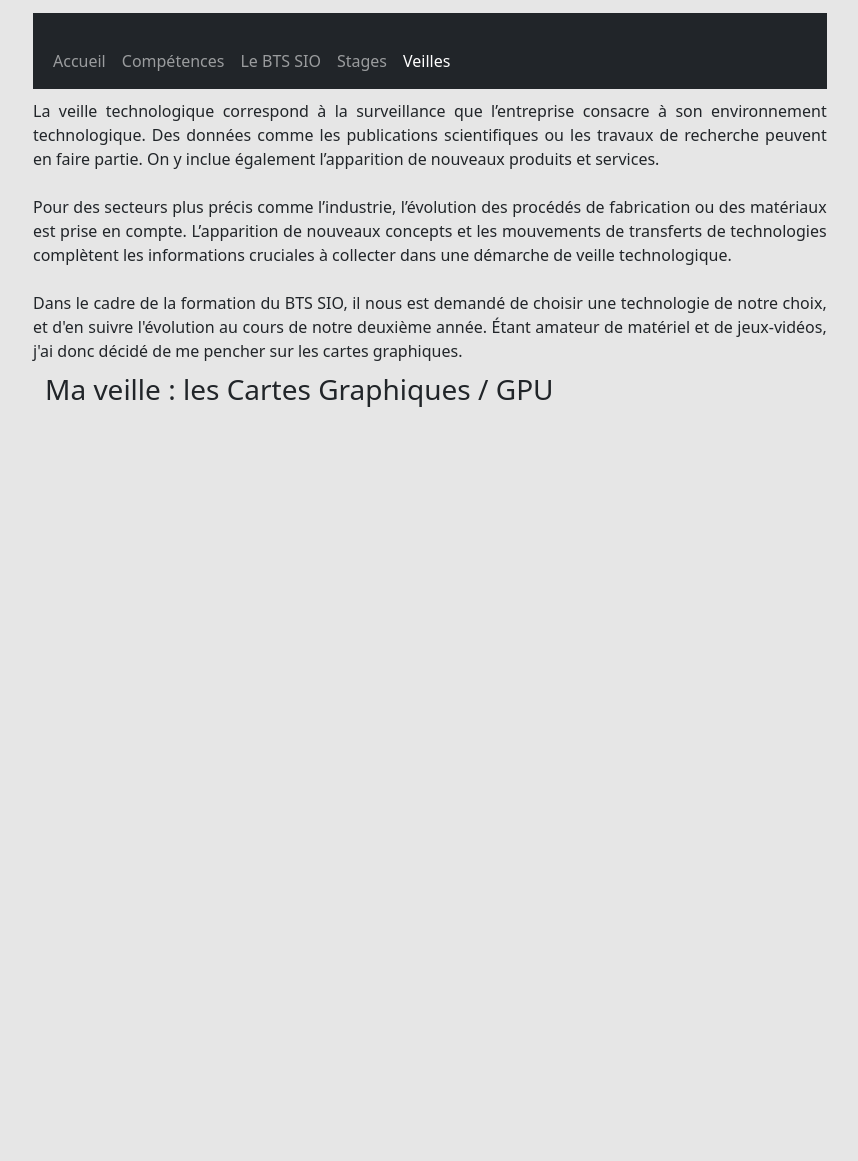
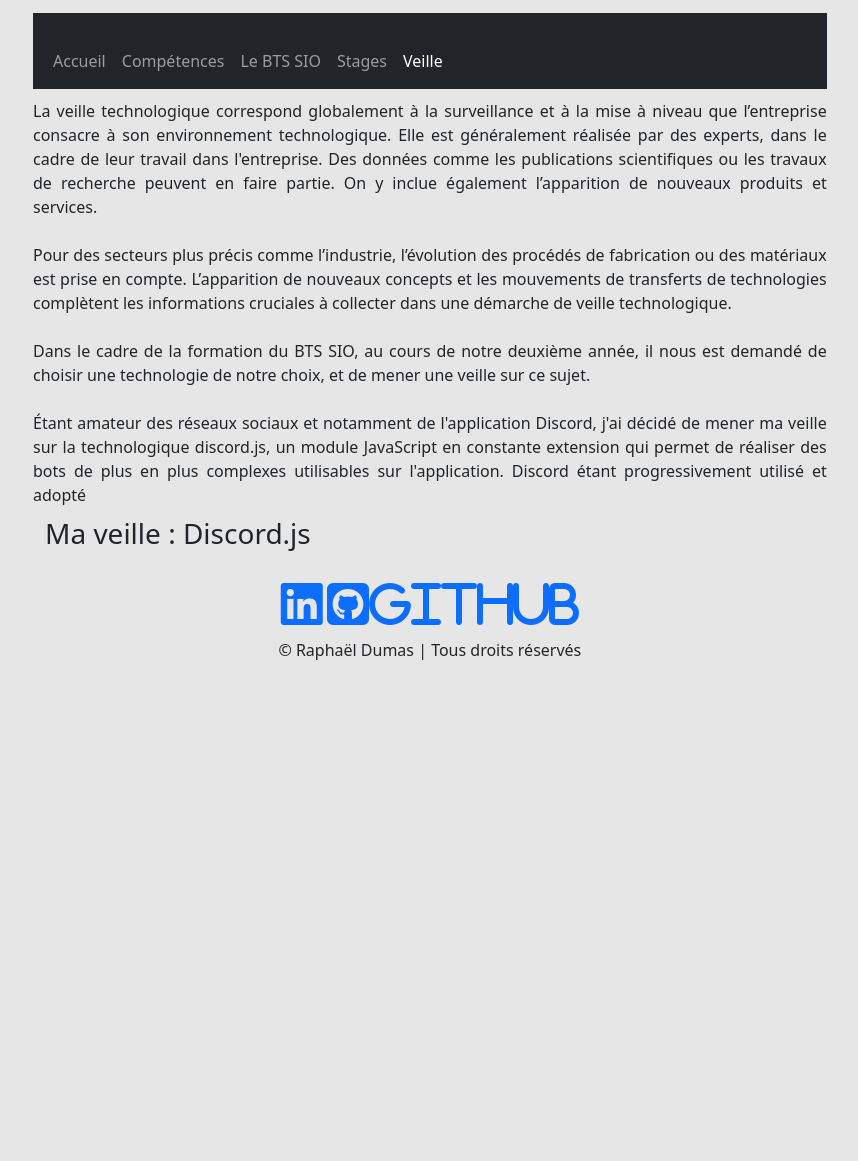
Before and after one commit to Galifire/galifire.github.io, a PHP site: page /veille.html in a window 1280 px wide. Shown: the whole page, without its empty margins (287-1145 px from the left). After the commit the page ends 660 px from the top, so only its background shows below. Run offline with PHP 8.4, Linux system fonts and the light colour scheme; some libraries are stand-ins or nearby versions.

Commit message:
added footer with links to social media

```diff
--- a/index.css
+++ b/index.css
@@ -4,7 +4,6 @@ html {
 
 body {
     text-align: justify;
-    height: 29.7cm;
     width: 21cm;
     text-align: justify;
     margin-top: 1%;
@@ -16,6 +15,19 @@ body {
 
 div {
     margin-top: 10px;
+}
+
+footer {
+    margin-top: 30px;
+}
+
+.copyright {
+    text-align: center;
+}
+
+.links {
+    text-align: center;
+    margin: 0;
 }
 
 .i {
--- a/veille.html
+++ b/veille.html
@@ -4,6 +4,7 @@
     <!-- CSS only -->
       <link href="https://cdn.jsdelivr.net/npm/bootstrap@5.1.3/dist/css/bootstrap.min.css" rel="stylesheet" integrity="sha384-1BmE4kWBq78iYhFldvKuhfTAU6auU8tT94WrHftjDbrCEXSU1oBoqyl2QvZ6jIW3" crossorigin="anonymous">
       <link rel="stylesheet" href="./index.css" />
+      <script src="https://kit.fontawesome.com/96f08541ca.js" crossorigin="anonymous"></script>
   </head>
 
 <body>
@@ -25,7 +26,7 @@
               <a class="nav-link" href="stage.html">Stages</a>
             </li>
             <li class="nav-item">
-              <a class="nav-link active" aria-current="page" href="veille.html">Veilles</a>
+              <a class="nav-link active" aria-current="page" href="veille.html">Veille</a>
             </li>
           </ul>
         </div>
@@ -35,19 +36,40 @@
 
   <div class="veille-tech">
     <div class="pres">
-      La veille technologique correspond à la surveillance que l’entreprise consacre à son environnement technologique.
+      La veille technologique correspond globalement à la surveillance et à la mise à niveau
+      que l’entreprise consacre à son environnement technologique. Elle est généralement réalisée par des experts, dans le cadre de
+      leur travail dans l'entreprise.
       Des données comme les publications scientifiques ou les travaux de recherche peuvent en faire partie.
       On y inclue également l’apparition de nouveaux produits et services.<br><br>
       Pour des secteurs plus précis comme l’industrie, l’évolution des procédés de fabrication ou des matériaux est prise en compte.
-      L’apparition de nouveaux concepts et les mouvements de transferts de technologies complètent les informations cruciales à collecter dans une
-      démarche de veille technologique.
+      L’apparition de nouveaux concepts et les mouvements de transferts de technologies complètent les informations cruciales
+      à collecter dans une démarche de veille technologique.
       <br><br>
-      Dans le cadre de la formation du BTS SIO, il nous est demandé de choisir une technologie de notre choix, et d'en suivre l'évolution
-      au cours de notre deuxième année. Étant amateur de matériel et de jeux-vidéos, j'ai donc décidé de me pencher sur les cartes graphiques.
+      Dans le cadre de la formation du BTS SIO, au cours de notre deuxième année,
+      il nous est demandé de choisir une technologie de notre choix, et de mener une veille sur ce sujet.<br><br>
+      Étant amateur des réseaux sociaux et notamment de l'application Discord, j'ai décidé de mener ma veille sur la technologique
+      discord.js, un module JavaScript en constante extension qui permet de réaliser des bots de plus en plus complexes utilisables sur
+      l'application.
+      Discord étant progressivement utilisé et adopté
     </div>
     <div class="container">
-      <h3>Ma veille : les Cartes Graphiques / GPU</h3>
+      <h3>Ma veille : Discord.js</h3>
     </div>
   </div>
 </body>
+
+<footer>
+  <div class="links">
+    <span class="linkedin" style="color: #505050;">
+      <a href="https://www.linkedin.com/in/rapha%C3%ABl-dumas-2a3bb8204"> <i class="fab fa-linkedin fa-3x"></i></a>
+    </span>
+    <span class="github" style="color: #505050;">
+      <a href="https://github.com/Galifire"> <i class="fab fa-github-square fa-3x">GitHub</i></a>
+    </span>
+  </div>
+  <div class="copyright">
+  © Raphaël Dumas | Tous droits réservés
+  </div>
+</footer>
+
 </html>
```
Also changed, not shown: index.html (+16 -0 lines), skills.html (+16 -0 lines), stage.html (+16 -0 lines).
